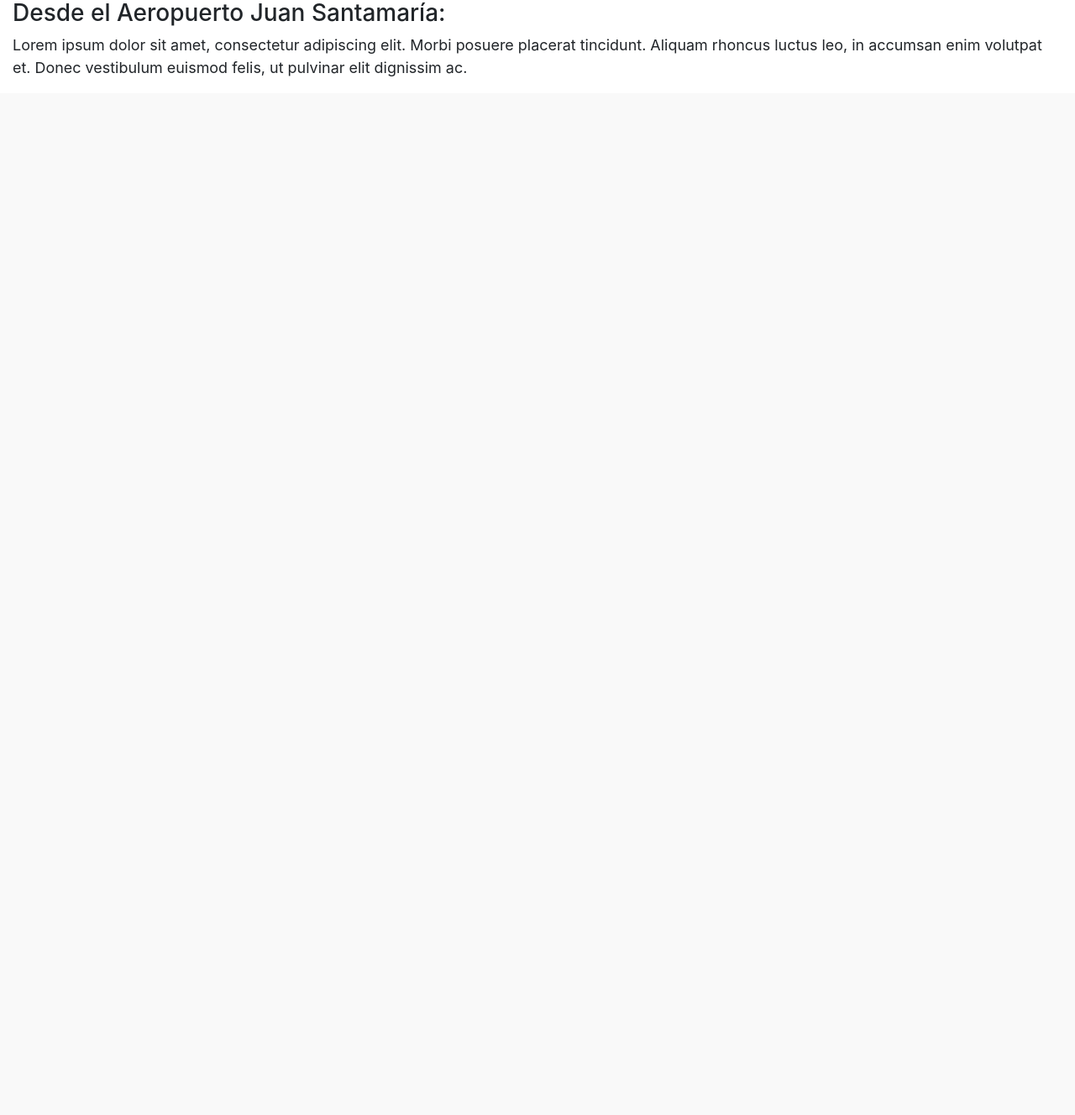
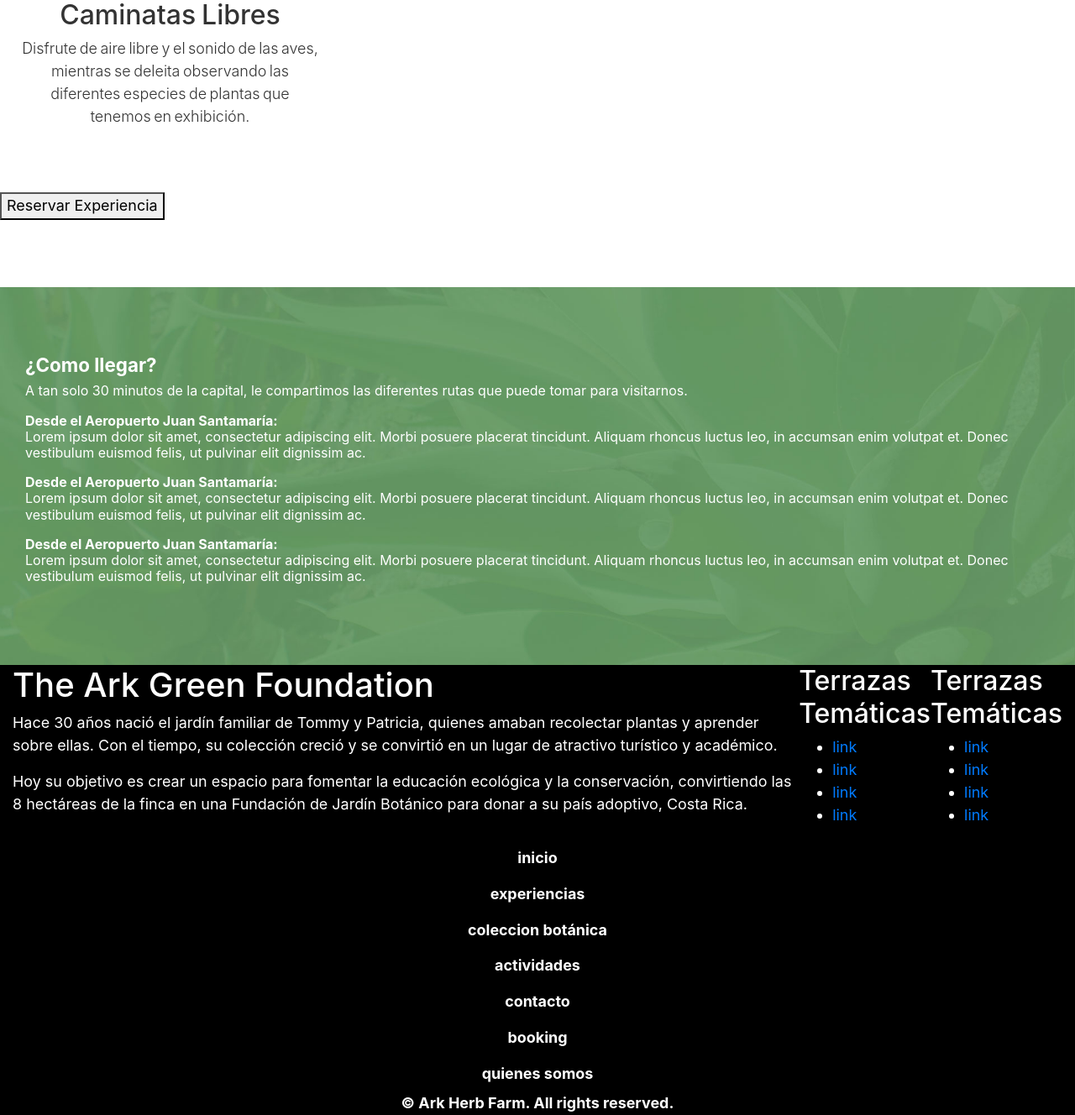
Before and after one commit to animefanatik/bootstrapTheArk, a PHP site: page / in a window 1280 px wide. Shown: the part 2147-3475 px from the top of the page at 84% size. Before the commit the page ends 2238 px from the top, so only its background shows below. Run offline with PHP 8.4, Linux system fonts and the light colour scheme; some libraries are stand-ins or nearby versions.

Commit message:
HTML Done / CSS3 Fixes

```diff
--- a/css/theArk.css
+++ b/css/theArk.css
@@ -5,9 +5,16 @@ body {font-size: 112.15%; background: url('/images/botanical-garden.jpg') no-rep
 .topBar .tBitem {margin-left: 1.5rem;}
 .barIcon {color: rgba(255,255,255,1); font-size:1.8rem}
 
-.mainBar {font-weight: 700; background: rgba(37, 53, 38, 0.8); text-transform: uppercase;}
+.mainBar, #objetive {background: rgba(37, 53, 38, 0.8); }
+.mainBar {font-weight: 700; text-transform: uppercase;}
+#objetive {font-weight: 300; font-size: 1.5rem; line-height: 1.8rem; text-align: center; color: #FFF; padding: 25px 0;}
 .navbar-dark .navbar-nav .nav-link {color: rgba(255,255,255,.8);}
 .navbar-dark .navbar-nav .nav-link:hover {color: rgba(255,255,255,1);}
+
+#hero {padding: 10rem 0; color: #FFF; text-align: center;}
+#hero h1 {font-weight: 700; font-size: 4.5rem; text-shadow: 2px 2px 4px #333; }
+#hero h2 {font-weight: 300; font-size: 2rem; text-shadow: 1px 1px 2px #111; }
+#hero hr {border-top: 1px solid #FFF; margin: 50px auto; width: 50%; max-width: 450px;}
 
 #exp {background: #FFF;}
 #exp h2 {text-align: center;}
@@ -16,4 +23,14 @@ body {font-size: 112.15%; background: url('/images/botanical-garden.jpg') no-rep
 .expItem h1 {font-size: 2.1rem}
 .expItem h1 {font-weight: 300; font-size: 2.1rem}
 
+#map {background: url(/images/costa-rica-nature.jpg) no-repeat center center fixed; overflow: hidden; background-size:cover; color: #FFF;}
+#map h2 {font-size: 1.4rem; font-weight: 700;}
+#map h3 {font-size: 1rem; font-weight:700; margin: 0; }
+#map p {font-size: 1rem; line-height: 1.2rem;}
+
+#footer {background: #000; color: #FFF;}
+#footerMenu, #copy {text-align: center; font-weight: 700;}
+#footerMenu a {color: #FFF; margin: 0px 10px; }
+
 .fixedWidth {margin: 0 auto; width: 100%; max-width: 1250px;}
+.ptpb {padding: 5rem 0;}
--- a/index.html
+++ b/index.html
@@ -30,13 +30,25 @@
                     <div class="collapse navbar-collapse" id="navbarNav">
                         <ul class="navbar-nav">
                             <li class="nav-item active">
-                                <a class="nav-link" href="#">Home <span class="sr-only">(current)</span></a>
+                                <a class="nav-link" href="#">Inicio <span class="sr-only">(current)</span></a>
                             </li>
                             <li class="nav-item">
-                                <a class="nav-link" href="#">Features</a>
+                                <a class="nav-link" href="#">experiencias</a>
                             </li>
                             <li class="nav-item">
-                                <a class="nav-link" href="#">Pricing</a>
+                                <a class="nav-link" href="#">coleccion botánica</a>
+                            </li>
+                            <li class="nav-item">
+                                <a class="nav-link" href="#">actividades</a>
+                            </li>
+                            <li class="nav-item">
+                                <a class="nav-link" href="#">contacto</a>
+                            </li>
+                            <li class="nav-item">
+                                <a class="nav-link" href="#">booking</a>
+                            </li>
+                            <li class="nav-item">
+                                <a class="nav-link" href="#">quienes somos</a>
                             </li>
                         </ul>
                     </div>
@@ -46,13 +58,16 @@
     </div>
     <div id="main">
         <div id="hero" class="fixedWidth">
-            <h1>Jardín Botánico</h1>
+            <h1>JARDÍN BÓTANICO</h1>
+            <hr>
             <h2>Un lugar mágico, rodeado de naturaleza y a pocos minutos de la ciudad.</h2>
-            <button>Reservar</button>
-            <p>Creemos en la importancia de educar y compartir con la población el uso y los beneficios de las plantas para mejorar la vida y el bienestar del planeta.</p>
+            <div class="btn btn-warning">Reservar</div>
         </div>
-        <div id="exp">
-            <h1 class="text-uppercase ma">Experiencias únicas para activar todos tus sentidos</h1>
+        <div id="objetive">
+            <p class="fixedWidth">Creemos en la importancia de educar y compartir con la población el uso y los beneficios de las plantas para mejorar la vida y el bienestar del planeta.</p>
+        </div>
+        <div id="exp" class="ptpb">
+            <h1 class="text-uppercase">Experiencias únicas para activar todos tus sentidos</h1>
             <div id="expAll" class="d-flex justify-content-between flex-wrap fixedWidth">
                 <a href="" class="expItem" >
                     <article class="d-flex flex-column">
@@ -85,8 +100,9 @@
             </div>
             <button>Reservar Experiencia</button>
         </div>
-        <div id="map">
-            <article class="fixedWidth">
+        <div id="map" class="ptpb">
+            <div class="fixedWidth d-flex align-items-center row">
+                <article class="col">
                     <h2>¿Como llegar?</h2>
                     <p>A tan solo 30 minutos de la capital, le compartimos las diferentes rutas que puede tomar para visitarnos.</p>
                     <div>
@@ -102,9 +118,47 @@
                         <p>Lorem ipsum dolor sit amet, consectetur adipiscing elit. Morbi posuere placerat tincidunt. Aliquam rhoncus luctus leo, in accumsan enim volutpat et. Donec vestibulum euismod felis, ut pulvinar elit dignissim ac.</p>
                     </div>
                 </article>
+<!--                <iframe src="https://www.google.com/maps/embed?pb=!1m18!1m12!1m3!1d3928.70010711497!2d-84.1716206846391!3d10.041586992822634!2m3!1f0!2f0!3f0!3m2!1i1024!2i768!4f13.1!3m3!1m2!1s0x8fa0f0bca5a498c7%3A0x83fc6d9c2de36ffc!2sThe+Ark+Herb+Farm!5e0!3m2!1sen!2scr!4v1559758055940!5m2!1sen!2scr" width="600" height="450" frameborder="0" style="border:0" class="col" allowfullscreen></iframe> -->
             </div>
         </div>
-    <div id="footer"></div>
+    </div>
+    <div id="footer">
+        <div id="footerTop" class="fixedWidth d-flex justify-content-between align-items-top">
+            <div>
+                <h1>The Ark Green Foundation</h1>
+                <p>Hace 30 años nació el jardín familiar de Tommy y Patricia, quienes amaban recolectar plantas y aprender sobre ellas. Con el tiempo, su colección creció y se convirtió en un lugar de atractivo turístico y académico.</p>
+                <p>Hoy su objetivo es crear un espacio para fomentar la educación ecológica y la conservación, convirtiendo las 8 hectáreas de la finca en una Fundación de Jardín Botánico para donar a su país adoptivo, Costa Rica.</p>
+            </div>
+            <div>
+                <h2>Terrazas Temáticas</h2>
+                <ul>
+                    <li><a href="#">link</a></li>
+                    <li><a href="#">link</a></li>
+                    <li><a href="#">link</a></li>
+                    <li><a href="#">link</a></li>
+                </ul>
+            </div>
+            <div>
+                <h2>Terrazas Temáticas</h2>
+                <ul>
+                    <li><a href="#">link</a></li>
+                    <li><a href="#">link</a></li>
+                    <li><a href="#">link</a></li>
+                    <li><a href="#">link</a></li>
+                </ul>
+            </div>
+        </div>
+        <div id="footerMenu" class="fixedWidth">
+            <a class="nav-link" href="#">inicio</a>
+            <a class="nav-link" href="#">experiencias</a>
+            <a class="nav-link" href="#">coleccion botánica</a>
+            <a class="nav-link" href="#">actividades</a>
+            <a class="nav-link" href="#">contacto</a>
+            <a class="nav-link" href="#">booking</a>
+            <a class="nav-link" href="#">quienes somos</a>
+        </div>
+        <div id="copy">© Ark Herb Farm. All rights reserved.</div>
+    </div>
     <script src="https://code.jquery.com/jquery-3.3.1.slim.min.js" integrity="sha384-q8i/X+965DzO0rT7abK41JStQIAqVgRVzpbzo5smXKp4YfRvH+8abtTE1Pi6jizo" crossorigin="anonymous"></script>
     <script src="https://stackpath.bootstrapcdn.com/bootstrap/4.3.1/js/bootstrap.min.js" integrity="sha384-JjSmVgyd0p3pXB1rRibZUAYoIIy6OrQ6VrjIEaFf/nJGzIxFDsf4x0xIM+B07jRM" crossorigin="anonymous"></script>
 </body>
```
Also changed, not shown: images/costa-rica-nature.jpg (added). Lines whose indentation alone changed are shown as unchanged.
